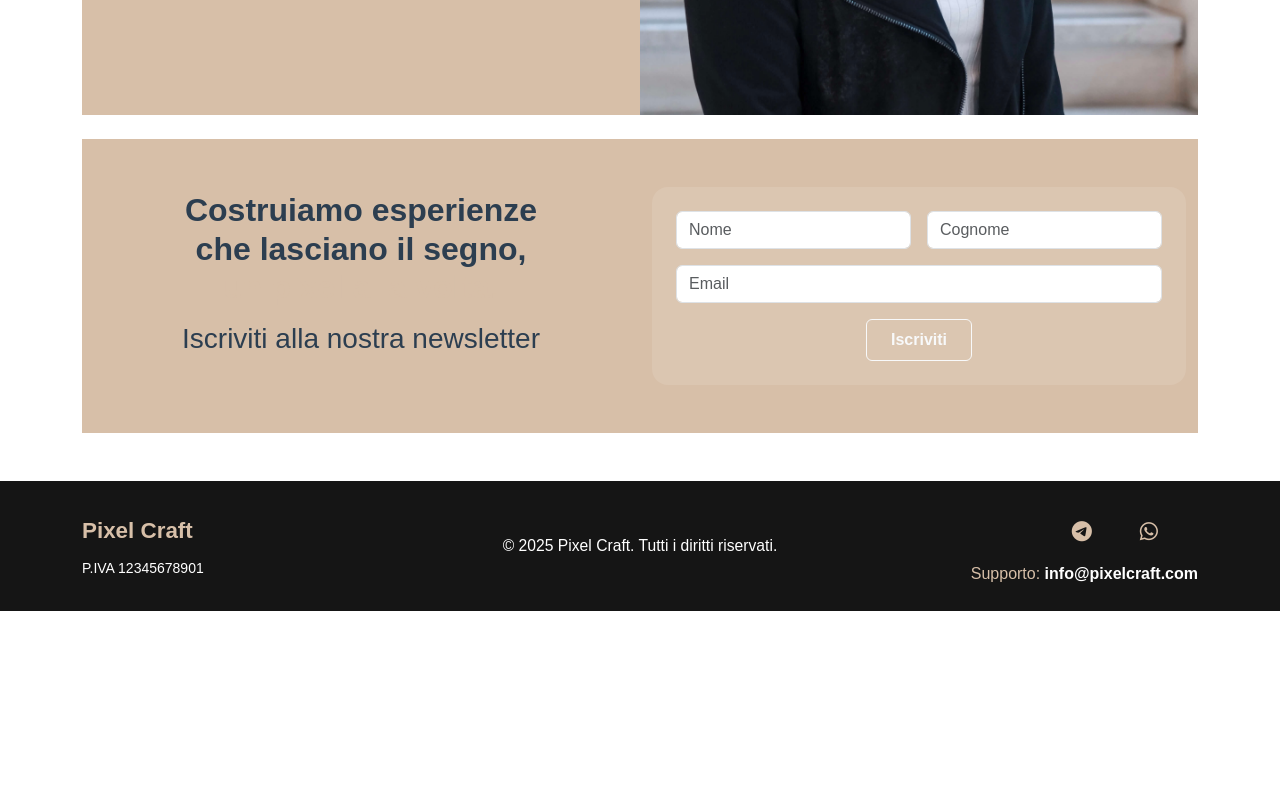
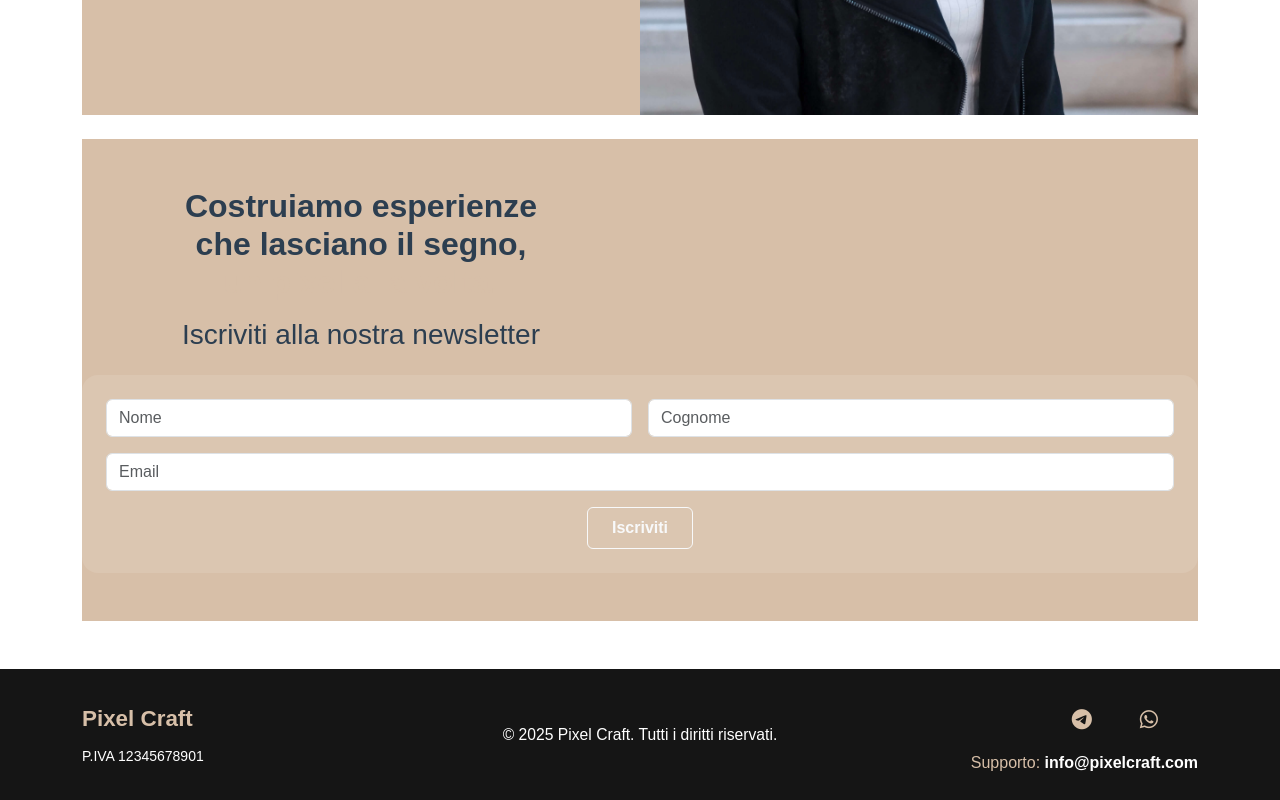
Before and after one commit to gsacco2000/Pixelcraft-Ecommerce, a Vue app: page /about in a window 1280 px wide. Shown: the part 2385-3185 px from the top of the page. Before the commit the page ends 2996 px from the top, so only its background shows below. Built offline with nearby package versions, Linux system fonts and the light colour scheme; what bootstrap-vue-next would draw is missing.

Commit message:
modifica newsletter

```diff
--- a/src/views/AboutView.vue
+++ b/src/views/AboutView.vue
@@ -147,7 +147,10 @@
             </h2>
             <h3 class="subtitle mt-3 mb-4">Iscriviti alla nostra newsletter</h3>
           </div>
-          <div class="col-12 col-md-6">
+        </div>
+      </div>
+
+      <div class="w-100 px-0">
         <form
           class="form-section bg-light bg-opacity-10 rounded-4 p-4"
           method="post"
@@ -196,8 +199,6 @@
             </div>
           </div>
         </form>
-          </div>
-        </div>
       </div>
     </section>
   </main>
```
Lines whose indentation alone changed are shown as unchanged.
